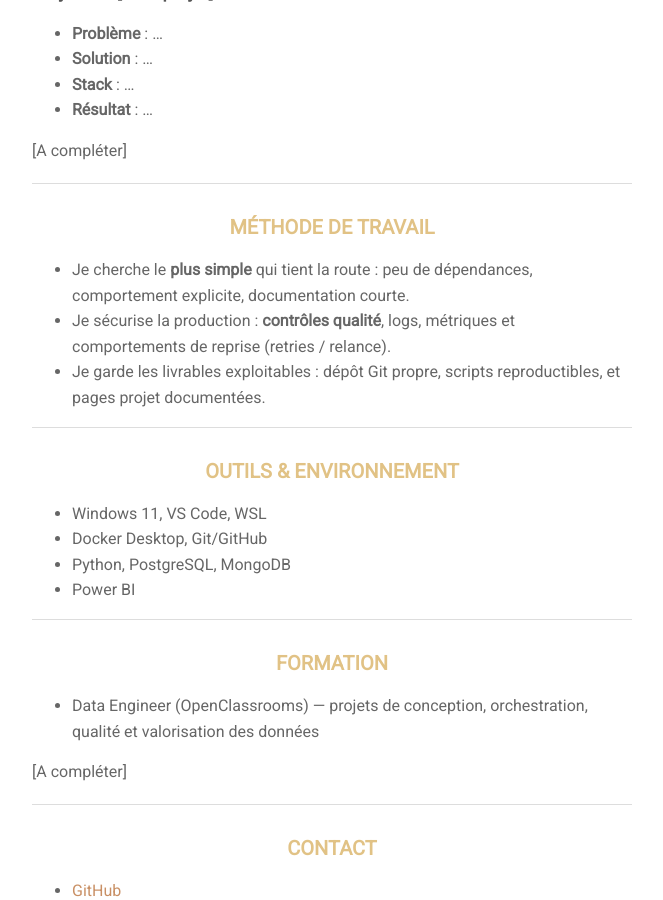
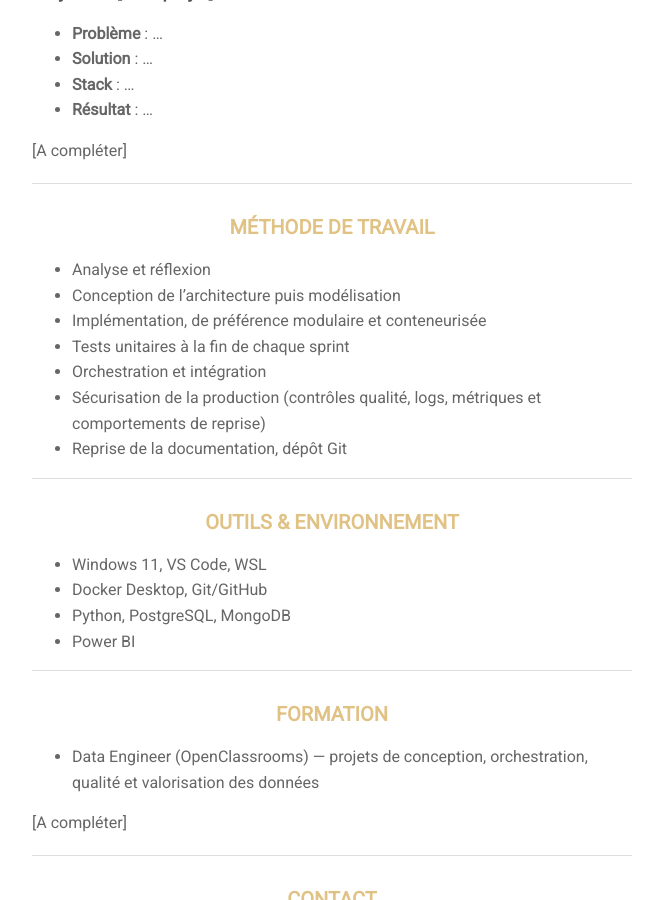
Before and after one commit to patrick-arbessier-data/patrick-arbessier-data.github.io, a Jekyll site: the page built from pages/about.md, in a window 1280 px wide and 900 px high, scrolled down 1422 px. Shown: the whole window, without its empty margins (308-971 px from the left). Built offline with Jekyll 4.4.1, drawn with Linux system fonts in a browser that asks for light colours; nearby versions of some CDN libraries.

```diff
--- a/pages/about.md
+++ b/pages/about.md
@@ -68,9 +68,13 @@ Je privilégie des solutions **simples, robustes et reproductibles**, avec des c
 
 ### Méthode de travail
 
-- Je cherche le **plus simple** qui tient la route : peu de dépendances, comportement explicite, documentation courte.
-- Je sécurise la production : **contrôles qualité**, logs, métriques et comportements de reprise (retries / relance).
-- Je garde les livrables exploitables : dépôt Git propre, scripts reproductibles, et pages projet documentées.
+- Analyse et réflexion
+- Conception de l'architecture puis modélisation
+- Implémentation, de préférence modulaire et conteneurisée
+- Tests unitaires à la fin de chaque sprint
+- Orchestration et intégration
+- Sécurisation de la production (contrôles qualité, logs, métriques et comportements de reprise)
+- Reprise de la documentation, dépôt Git
 
 ---
 
```
Also changed, not shown: projects/proj-3.md (+14 -2 lines), projects/proj-4.md (+4 -2 lines), assets/img/projects/proj-3/p10_conformite_tests.jpg (added), assets/img/projects/proj-3/p10_cron.jpg (added), assets/img/projects/proj-3/p10_diagramme_flux_taches_bottleneck.png (added), assets/img/projects/proj-3/p10_gantt enrichi.jpg (added), assets/img/projects/proj-3/p10_orchestration_complete_kestra.jpg (added), assets/img/projects/proj-3/p10_stack.png (added), assets/img/projects/proj-4/p09_schema_infra_hybride.png (added).
